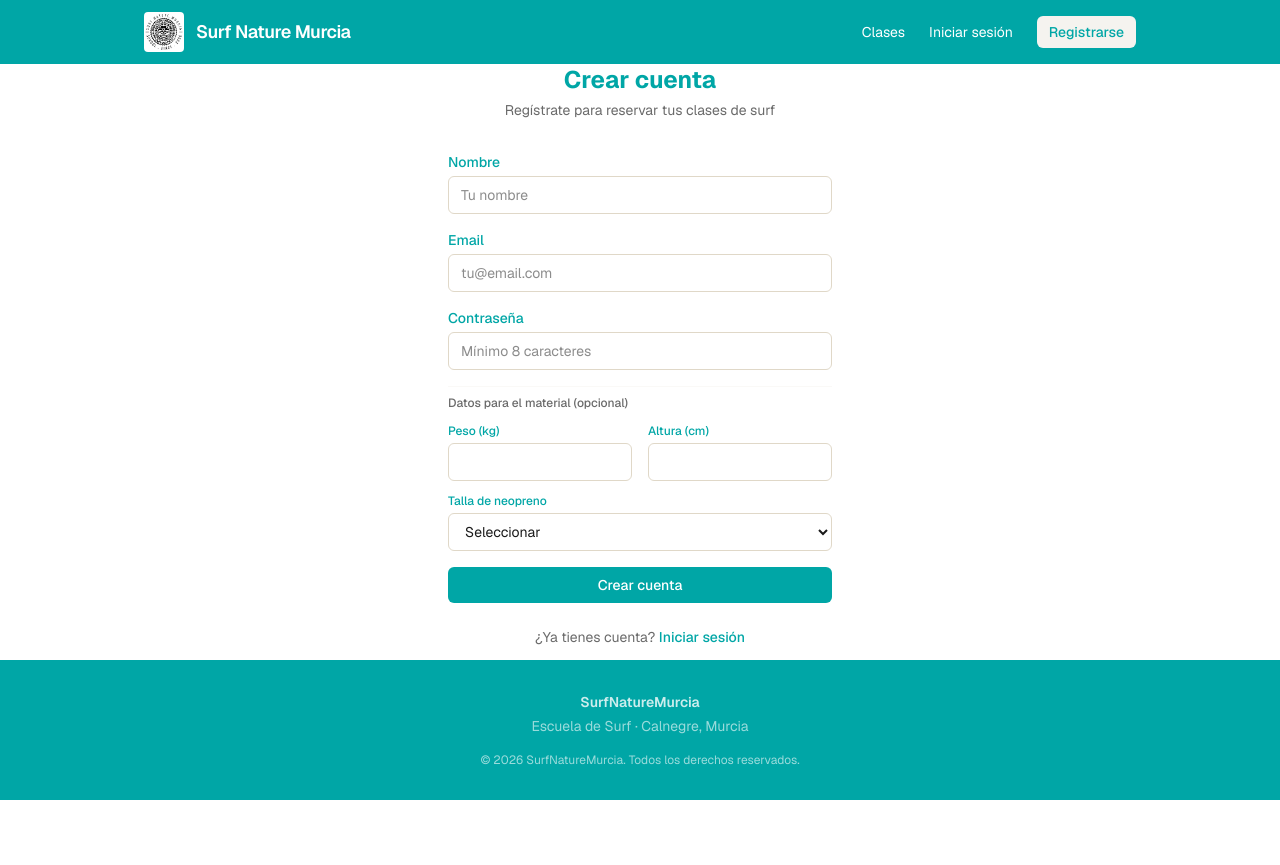
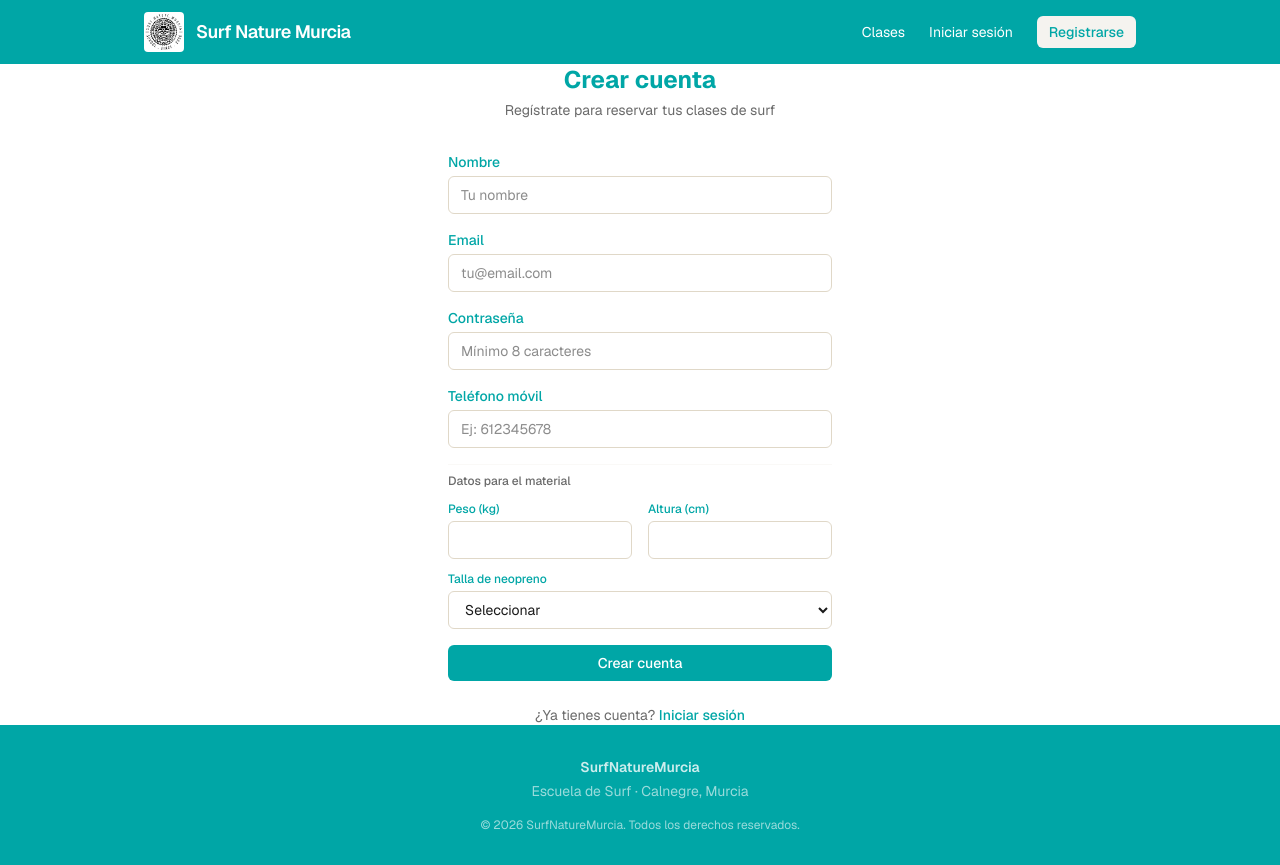
Before and after one commit to jesusrmdev/RongoSurfApp, a Next.js app: page /register in a window 1280 px wide. Before the commit the page ends 800 px from the top, so only its background shows below. Built offline with nearby package versions, Linux system fonts and the light colour scheme; no server answers.

Commit message:
Hacer peso/altura/neopreno obligatorios en registro y añadir teléfono móvil

```diff
--- a/src/app/api/register/route.ts
+++ b/src/app/api/register/route.ts
@@ -5,10 +5,10 @@ import { createSession } from "@/lib/auth";
 
 export async function POST(request: Request) {
   try {
-    const { name, email, password, weight, height, wetsuitSize } =
+    const { name, email, password, phone, weight, height, wetsuitSize } =
       await request.json();
 
-    if (!name || !email || !password) {
+    if (!name || !email || !password || !phone || !weight || !height || !wetsuitSize) {
       return NextResponse.json(
         { error: "Todos los campos son obligatorios" },
         { status: 400 }
@@ -43,9 +43,10 @@ export async function POST(request: Request) {
         name,
         email,
         password: hashedPassword,
-        weight: weight ? parseInt(weight, 10) || null : null,
-        height: height ? parseInt(height, 10) || null : null,
-        wetsuitSize: wetsuitSize || null,
+        phone,
+        weight: parseInt(weight, 10),
+        height: parseInt(height, 10),
+        wetsuitSize,
       },
     });
 
--- a/src/app/register/page.tsx
+++ b/src/app/register/page.tsx
@@ -10,6 +10,7 @@ export default function RegisterPage() {
   const [weight, setWeight] = useState("");
   const [height, setHeight] = useState("");
   const [wetsuitSize, setWetsuitSize] = useState("");
+  const [phone, setPhone] = useState("");
   const [error, setError] = useState("");
   const [loading, setLoading] = useState(false);
 
@@ -22,7 +23,7 @@ export default function RegisterPage() {
       const res = await fetch("/api/register", {
         method: "POST",
         headers: { "Content-Type": "application/json" },
-        body: JSON.stringify({ name, email, password, weight, height, wetsuitSize }),
+        body: JSON.stringify({ name, email, password, phone, weight, height, wetsuitSize }),
       });
 
       if (!res.ok) {
@@ -105,9 +106,27 @@ export default function RegisterPage() {
             />
           </div>
 
+          <div>
+            <label
+              htmlFor="phone"
+              className="block text-sm font-medium text-navy mb-1"
+            >
+              Teléfono móvil
+            </label>
+            <input
+              id="phone"
+              type="tel"
+              required
+              value={phone}
+              onChange={(e) => setPhone(e.target.value)}
+              className="w-full px-3 py-2 border border-sand-dark rounded-md text-sm focus:outline-none focus:ring-2 focus:ring-ocean/30 focus:border-ocean"
+              placeholder="Ej: 612345678"
+            />
+          </div>
+
           <div className="pt-2 border-t border-sand/50">
             <p className="text-xs font-medium text-muted mb-3">
-              Datos para el material (opcional)
+              Datos para el material
             </p>
             <div className="grid grid-cols-2 gap-4">
               <div>
@@ -117,6 +136,7 @@ export default function RegisterPage() {
                 <input
                   type="number"
                   min={1}
+                  required
                   value={weight}
                   onChange={(e) => setWeight(e.target.value)}
                   className="w-full px-3 py-2 border border-sand-dark rounded-md text-sm focus:outline-none focus:ring-2 focus:ring-ocean/30"
@@ -129,6 +149,7 @@ export default function RegisterPage() {
                 <input
                   type="number"
                   min={1}
+                  required
                   value={height}
                   onChange={(e) => setHeight(e.target.value)}
                   className="w-full px-3 py-2 border border-sand-dark rounded-md text-sm focus:outline-none focus:ring-2 focus:ring-ocean/30"
@@ -140,6 +161,7 @@ export default function RegisterPage() {
                 Talla de neopreno
               </label>
               <select
+                required
                 value={wetsuitSize}
                 onChange={(e) => setWetsuitSize(e.target.value)}
                 className="w-full px-3 py-2 border border-sand-dark rounded-md text-sm focus:outline-none focus:ring-2 focus:ring-ocean/30"
```
Also changed, not shown: 2 other files (tests, documents, lock files or other folders).
